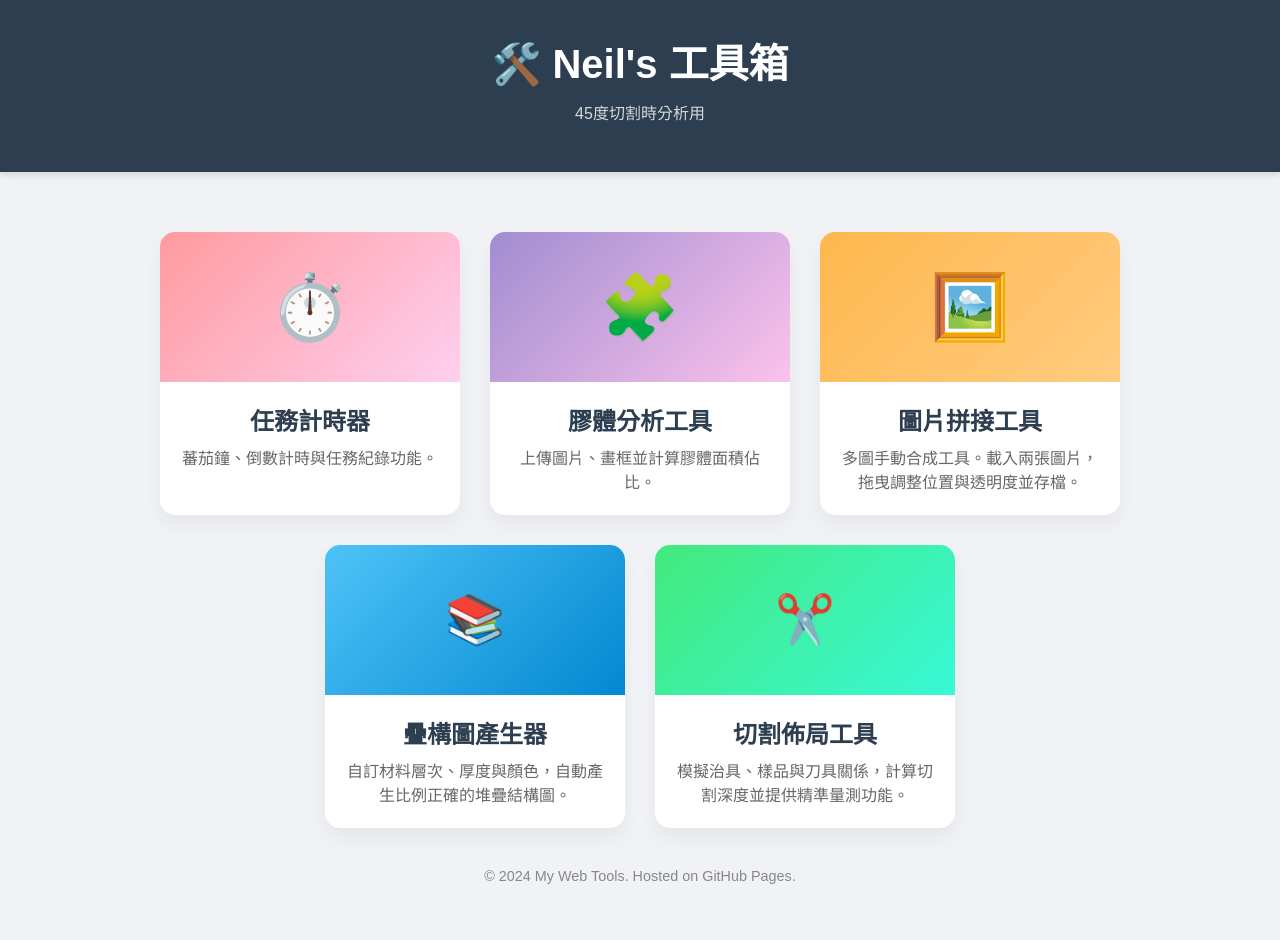
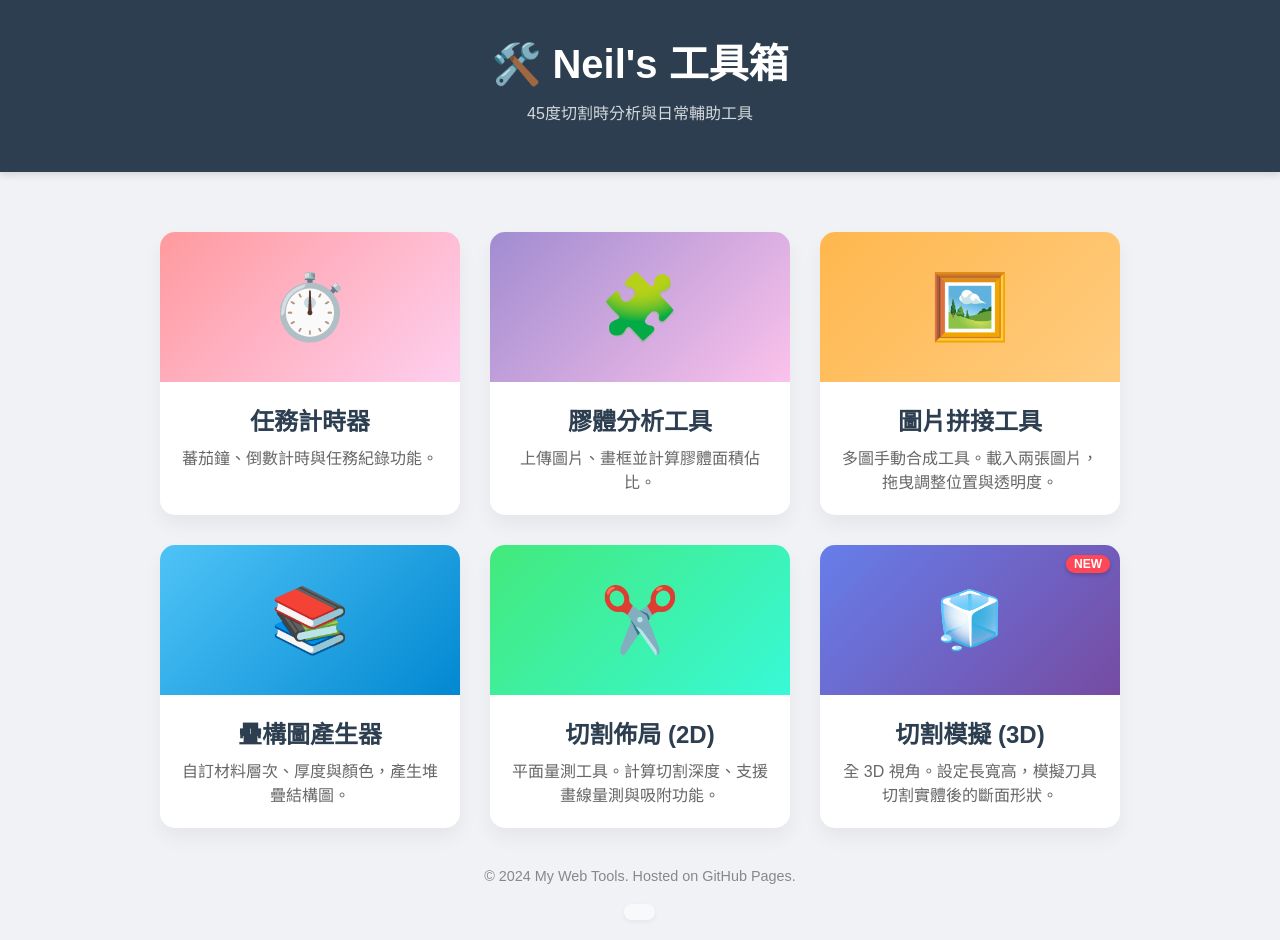
Before and after one commit to kang0102/TimeBoxing, a plain HTML site: page index.html in a window 1280 px wide. Before the commit the page ends 914 px from the top, so only its background shows below. Drawn offline with Linux system fonts and the light colour scheme; some packages are replaced by stand-ins of ours; a script that the page names is missing.

Commit message:
Update index.html

```diff
--- a/index.html
+++ b/index.html
@@ -50,6 +50,7 @@
             color: #333;
             display: flex;
             flex-direction: column;
+            position: relative;
         }
 
         .card:hover {
@@ -66,12 +67,20 @@
             font-size: 4rem;
         }
 
+        /* 各種背景色 */
         .timer-bg { background: linear-gradient(135deg, #FF9A9E 0%, #FECFEF 100%); }
         .glue-bg { background: linear-gradient(135deg, #a18cd1 0%, #fbc2eb 100%); }
+        .stitch-bg { background: linear-gradient(135deg, #FFB74D 0%, #FFCC80 100%); }
+        .stack-bg { background: linear-gradient(135deg, #4FC3F7 0%, #0288D1 100%); }
+        .cut2d-bg { background: linear-gradient(135deg, #43e97b 0%, #38f9d7 100%); }
+        .cut3d-bg { background: linear-gradient(135deg, #667eea 0%, #764ba2 100%); color: white; } /* 3D專用深色漸層 */
 
         .card-content {
             padding: 20px;
             text-align: center;
+            flex-grow: 1;
+            display: flex;
+            flex-direction: column;
         }
 
         .card-title {
@@ -87,11 +96,26 @@
             line-height: 1.5;
         }
 
+        /* 標籤 (Badge) */
+        .badge {
+            position: absolute;
+            top: 10px;
+            right: 10px;
+            background: #ff4757;
+            color: white;
+            padding: 2px 8px;
+            border-radius: 10px;
+            font-size: 12px;
+            font-weight: bold;
+            box-shadow: 0 2px 4px rgba(0,0,0,0.2);
+        }
+
         footer {
             margin-top: auto;
             padding: 20px;
             color: #888;
             font-size: 0.9rem;
+            text-align: center;
         }
     </style>
 </head>
@@ -99,7 +123,7 @@
 
     <header>
         <h1>🛠️ Neil's 工具箱</h1>
-        <p> 45度切割時分析用 </p>
+        <p> 45度切割時分析與日常輔助工具 </p>
     </header>
 
     <div class="container">
@@ -125,37 +149,42 @@
         </a>
 
         <a href="stitch.html" class="card">
-            <div class="card-img" style="background: linear-gradient(135deg, #FFB74D 0%, #FFCC80 100%);">
-                🖼️
-            </div>
+            <div class="card-img stitch-bg">🖼️</div>
             <div class="card-content">
                 <div class="card-title">圖片拼接工具</div>
                 <div class="card-desc">
-                    多圖手動合成工具。載入兩張圖片，拖曳調整位置與透明度並存檔。
+                    多圖手動合成工具。載入兩張圖片，拖曳調整位置與透明度。
                 </div>
             </div>
         </a>
 
         <a href="stack.html" class="card">
-            <div class="card-img" style="background: linear-gradient(135deg, #4FC3F7 0%, #0288D1 100%); font-size: 3rem;">
-                📚
-            </div>
+            <div class="card-img stack-bg">📚</div>
             <div class="card-content">
                 <div class="card-title">疊構圖產生器</div>
                 <div class="card-desc">
-                    自訂材料層次、厚度與顏色，自動產生比例正確的堆疊結構圖。
+                    自訂材料層次、厚度與顏色，產生堆疊結構圖。
                 </div>
             </div>
         </a>
 
         <a href="cutting.html" class="card">
-            <div class="card-img" style="background: linear-gradient(135deg, #43e97b 0%, #38f9d7 100%); font-size: 3rem;">
-                ✂️
+            <div class="card-img cut2d-bg">✂️</div>
+            <div class="card-content">
+                <div class="card-title">切割佈局 (2D)</div>
+                <div class="card-desc">
+                    平面量測工具。計算切割深度、支援畫線量測與吸附功能。
+                </div>
             </div>
+        </a>
+
+        <a href="cutting_3d.html" class="card">
+            <div class="badge">NEW</div>
+            <div class="card-img cut3d-bg" style="font-size: 3.5rem;">🧊</div>
             <div class="card-content">
-                <div class="card-title">切割佈局工具</div>
+                <div class="card-title">切割模擬 (3D)</div>
                 <div class="card-desc">
-                    模擬治具、樣品與刀具關係，計算切割深度並提供精準量測功能。
+                    全 3D 視角。設定長寬高，模擬刀具切割實體後的斷面形狀。
                 </div>
             </div>
         </a>
@@ -163,16 +192,27 @@
     </div>
 
     <footer>
-        <div style="margin-bottom: 10px;">
+        <div style="margin-bottom: 15px;">
             &copy; 2024 My Web Tools. Hosted on GitHub Pages.
         </div>
 
-        <div style="font-size: 12px; opacity: 0.8; display: flex; justify-content: center; gap: 15px;">
+        <div style="
+            font-size: 13px;
+            background: rgba(255,255,255,0.5);
+            padding: 8px 15px;
+            border-radius: 20px;
+            display: inline-flex;
+            gap: 20px;
+            box-shadow: 0 2px 5px rgba(0,0,0,0.05);
+        ">
+            <span id="busuanzi_container_site_uv" style="display:none">
+                👤 訪客數: <span id="busuanzi_value_site_uv" style="color:#00897B; font-weight:bold;"></span>
+            </span>
+
+            <span style="border-left: 1px solid #ccc;"></span>
+
             <span id="busuanzi_container_site_pv" style="display:none">
-                👀 累積瀏覽: <span id="busuanzi_value_site_pv" style="color:#4FC3F7; font-weight:bold;"></span> 次
-            </span>
-            <span id="busuanzi_container_site_uv" style="display:none">
-                👤 訪客總數: <span id="busuanzi_value_site_uv" style="color:#81C784; font-weight:bold;"></span> 人
+                👀 瀏覽次數: <span id="busuanzi_value_site_pv" style="color:#1976D2; font-weight:bold;"></span>
             </span>
         </div>
 
```
